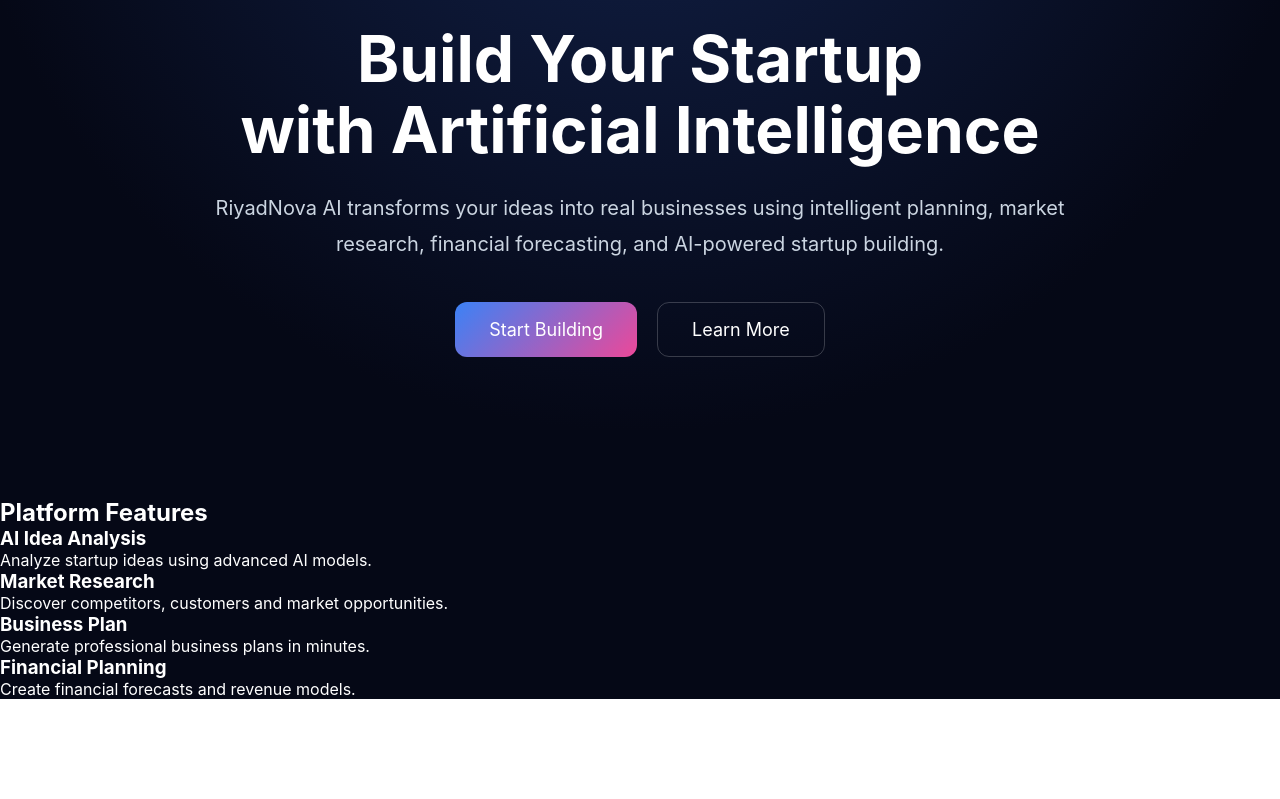
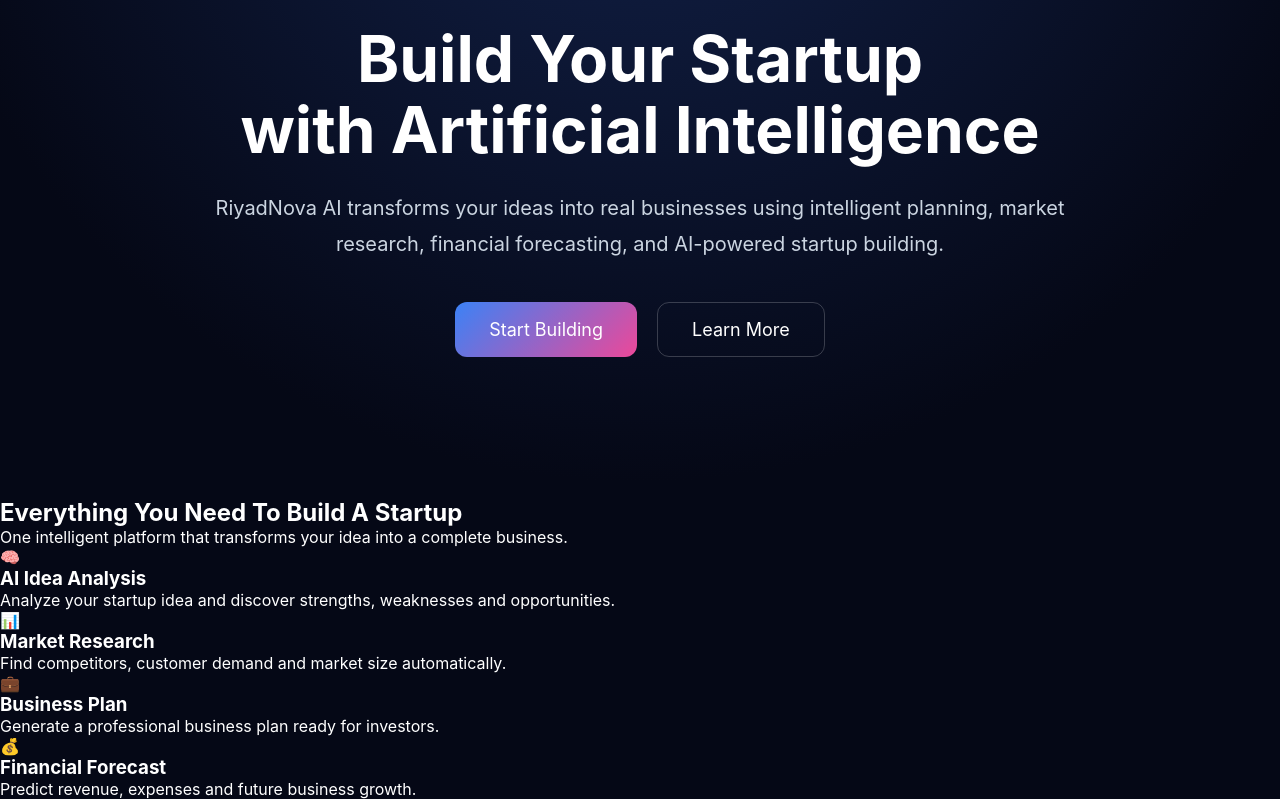
Before and after one commit to Ryad-S/RiyadNova-AI., a React (Vite) app in the folder frontend/: page / in a window 1280 px wide. Shown: the part 261-1060 px from the top of the page. Before the commit the page ends 960 px from the top, so only its background shows below. Built offline with nearby package versions, Linux system fonts and the light colour scheme.

Commit message:
Update Features.tsx

```diff
--- a/frontend/src/components/Features.tsx
+++ b/frontend/src/components/Features.tsx
@@ -1,31 +1,60 @@
 function Features() {
   return (
-    <section className="features">
-      <h2>Platform Features</h2>
+    <section id="features" className="features">
+
+      <h2>Everything You Need To Build A Startup</h2>
+
+      <p className="features-subtitle">
+        One intelligent platform that transforms your idea into a complete
+        business.
+      </p>
 
       <div className="features-grid">
 
         <div className="feature-card">
+          <div className="icon">🧠</div>
+
           <h3>AI Idea Analysis</h3>
-          <p>Analyze startup ideas using advanced AI models.</p>
+
+          <p>
+            Analyze your startup idea and discover strengths,
+            weaknesses and opportunities.
+          </p>
         </div>
 
         <div className="feature-card">
+          <div className="icon">📊</div>
+
           <h3>Market Research</h3>
-          <p>Discover competitors, customers and market opportunities.</p>
+
+          <p>
+            Find competitors, customer demand and market size
+            automatically.
+          </p>
         </div>
 
         <div className="feature-card">
+          <div className="icon">💼</div>
+
           <h3>Business Plan</h3>
-          <p>Generate professional business plans in minutes.</p>
+
+          <p>
+            Generate a professional business plan ready for investors.
+          </p>
         </div>
 
         <div className="feature-card">
-          <h3>Financial Planning</h3>
-          <p>Create financial forecasts and revenue models.</p>
+          <div className="icon">💰</div>
+
+          <h3>Financial Forecast</h3>
+
+          <p>
+            Predict revenue, expenses and future business growth.
+          </p>
         </div>
 
       </div>
+
     </section>
   )
 }
```
